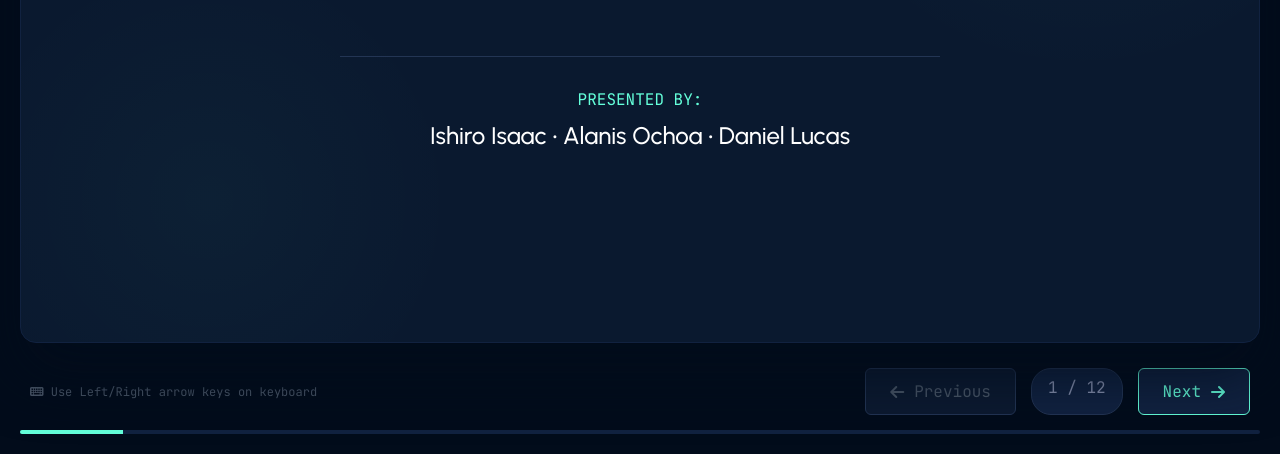
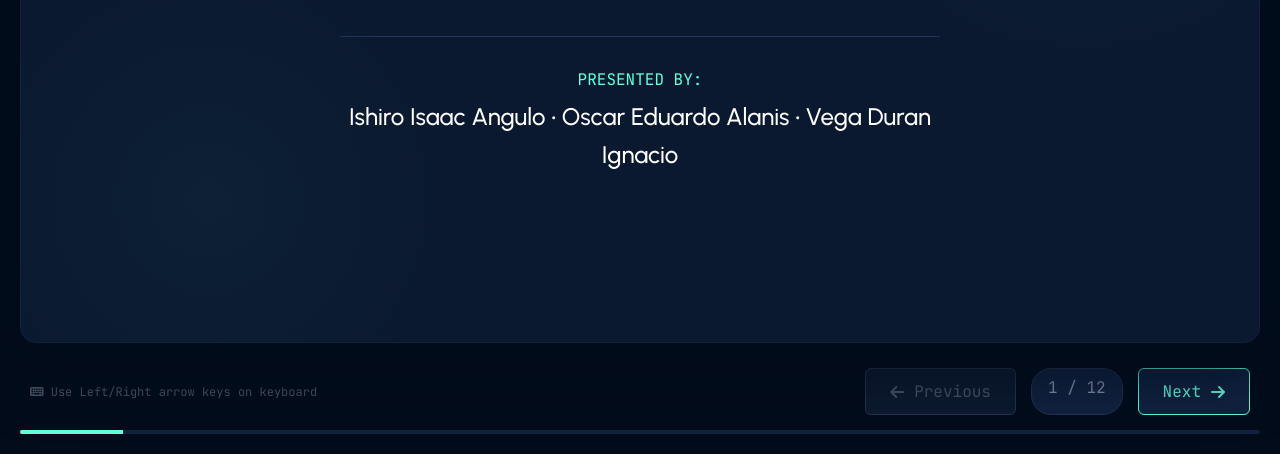
Before and after one commit to Kornxx/presentacion-ingles, a plain HTML site: page index.html in a window 1280 px wide. Shown: the part 397-851 px from the top of the page. Drawn offline with Linux system fonts and the light colour scheme.

Commit message:
Update index.html

```diff
--- a/index.html
+++ b/index.html
@@ -448,7 +448,7 @@
                 <h1>Information Technology Fundamentals</h1>
                 <div class="team-box">
                     <p style="color: #64ffda; font-family: 'JetBrains Mono'; font-size: 16px; text-transform: uppercase;">Presented by:</p>
-                    <p style="font-size: 24px; color: #ffffff; font-weight: 500;">Ishiro Isaac • Alanis Ochoa • Daniel Lucas</p>
+                    <p style="font-size: 24px; color: #ffffff; font-weight: 500;">Ishiro Isaac Angulo • Oscar Eduardo Alanis • Vega Duran Ignacio</p>
                 </div>
             </div>
 
```
